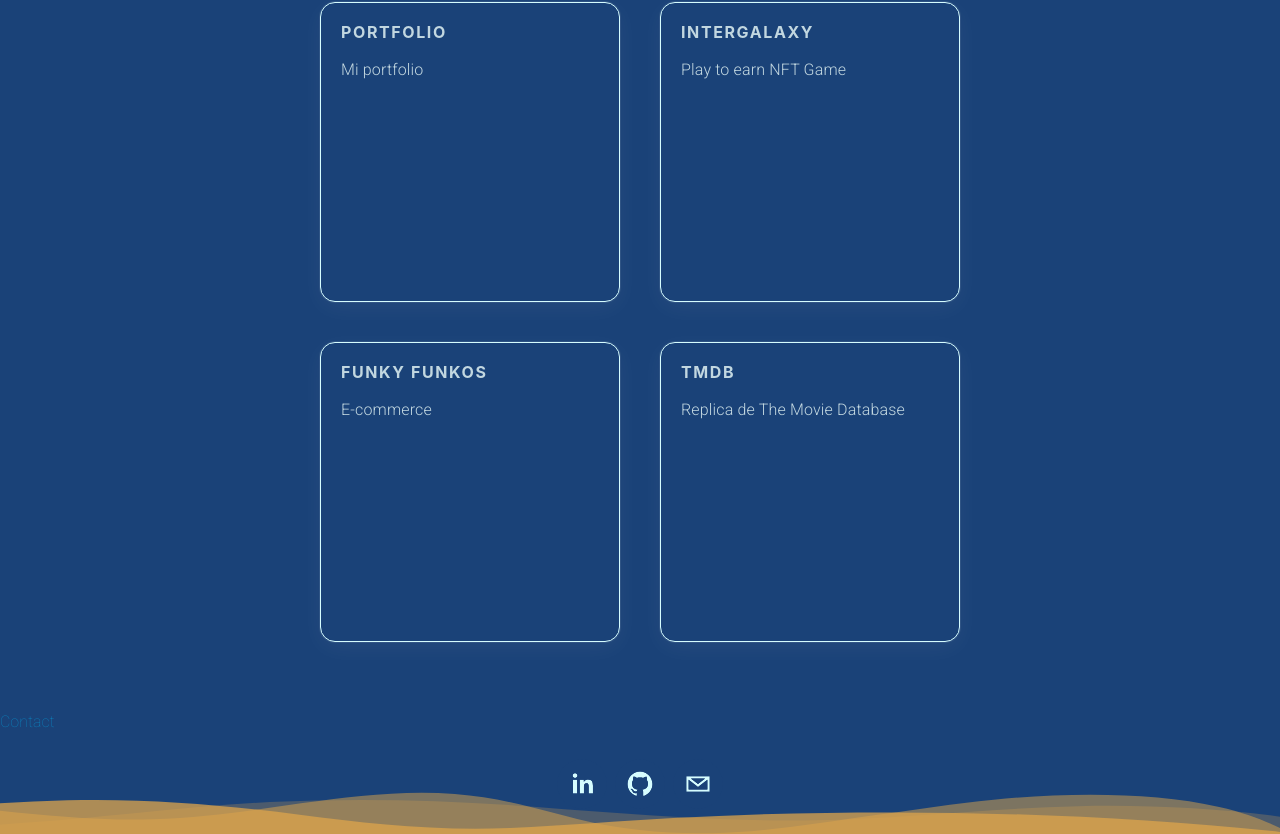
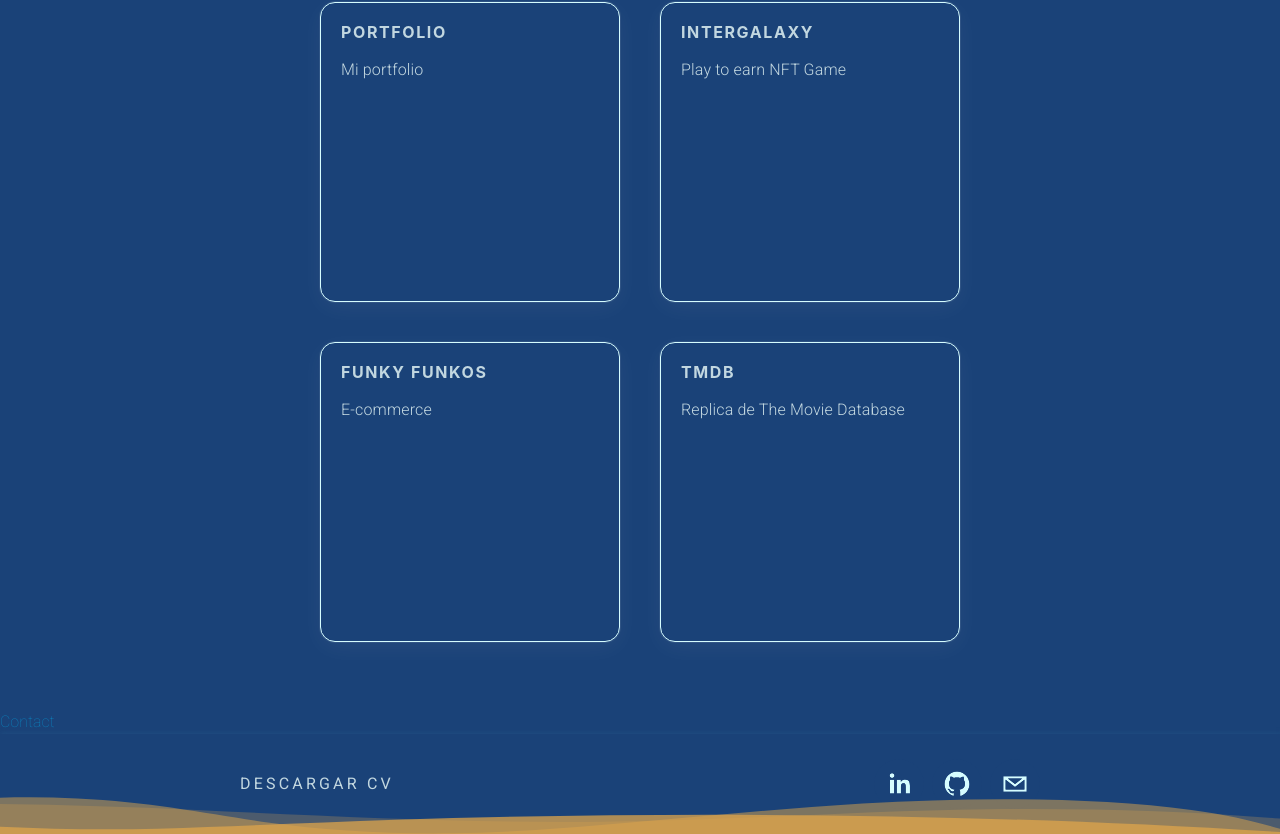
Before and after one commit to parmaps/lucasparma, a Next.js app: page / in a window 1280 px wide. Shown: the part 1635-2469 px from the top of the page. Built offline with nearby package versions, Linux system fonts and the light colour scheme.

Commit message:
descargar cv

```diff
--- a/components/Curves/WavesBottom.tsx
+++ b/components/Curves/WavesBottom.tsx
@@ -14,7 +14,7 @@ function WavesBottom({}: Props) {
         <path
           d="M0,0V46.29c47.79,22.2,103.59,32.17,158,28,70.36-5.37,136.33-33.31,206.8-37.5C438.64,32.43,512.34,53.67,583,72.05c69.27,18,138.3,24.88,209.4,13.08,36.15-6,69.85-17.84,104.45-29.34C989.49,25,1113-14.29,1200,52.47V0Z"
           opacity=".25"
-          className={styles.shape_fill}></path>
+          className={`${styles.shape_fill} ${styles.bottom_path1}`}></path>
         <path
           d="M0,0V15.81C13,36.92,27.64,56.86,47.69,72.05,99.41,111.27,165,111,224.58,91.58c31.15-10.15,60.09-26.07,89.67-39.8,40.92-19,84.73-46,130.83-49.67,36.26-2.85,70.9,9.42,98.6,31.56,31.77,25.39,62.32,62,103.63,73,40.44,10.79,81.35-6.69,119.13-24.28s75.16-39,116.92-43.05c59.73-5.85,113.28,22.88,168.9,38.84,30.2,8.66,59,6.17,87.09-7.5,22.43-10.89,48-26.93,60.65-49.24V0Z"
           opacity=".5"
--- a/container/Footer/Footer.module.scss
+++ b/container/Footer/Footer.module.scss
@@ -4,17 +4,12 @@ $dark-color: rgba(21, 15, 24, 0.95);
 $light-color: rgba(214, 253, 255, 0.7);
 $light-color-hover: rgba(214, 253, 255, 0.8);
 
-.navbar {
+.footer {
     color: $light-color;
     background-color: transparent;
-    border-radius: 2px;
     box-shadow: 2px 1px 5px 1px $shadow-color;
-    letter-spacing: 0.5px;
-    position: relative;
-    top: 0;
-    opacity: 1;
+    letter-spacing: 1px;
     z-index: 10;
-    height: 50px;
 }
 
 .icons_cont {
@@ -34,3 +29,44 @@ $light-color-hover: rgba(214, 253, 255, 0.8);
         // width: 35px;
     }
 }
+
+
+.menu_hover {
+    border-radius: 30%;
+    transition: 0.10s ease-in;
+
+    &:hover {
+        // background-color: $light-color !important;
+        border: 1px groove $light-color;
+    }
+}
+
+.social_icon {
+    width: 50px !important;
+    height: 50px !important;
+
+    @media (max-width: 768px) {
+        width: 35px !important;
+        height: 35px !important;
+        margin-bottom: 0px;
+    }
+}
+
+.cv {
+    color: $sections-grad-color;
+    font-weight: 400;
+    text-transform: uppercase;
+    letter-spacing: 0.2em;
+    position: relative;
+    cursor: pointer;
+    // top: 70px;
+}
+
+.cv_hover {
+    border-radius: 20px;
+
+    &:hover {
+        color: $light-color;
+        text-decoration: underline;
+    }
+}
--- a/container/Footer/Footer.tsx
+++ b/container/Footer/Footer.tsx
@@ -1,7 +1,8 @@
 import React from "react";
 import { Flex } from "@chakra-ui/react";
 import styles from "./Footer.module.scss";
-import SocialIconsFooter from "./SocialIcons";
+import SocialIconsFooter from "./SocialIconsFooter";
+import Link from "next/link";
 
 type Props = {};
 
@@ -10,10 +11,17 @@ const Footer = (props: Props) => {
     <Flex
       as="footer"
       align="center"
-      justify="center"
+      justify="space-around"
       height="100px"
       maxH="100px"
       className={styles.footer}>
+      <a
+        href="/files/cv-lucas-parma.pdf"
+        // target="_blank"
+        rel="noopener noreferrer"
+        download>
+        <p className={` ${styles.cv} ${styles.cv_hover} `}>Descargar CV</p>
+      </a>
       <SocialIconsFooter />
     </Flex>
   );
--- a/styles/Home.module.scss
+++ b/styles/Home.module.scss
@@ -140,11 +140,14 @@
   svg {
     position: relative;
     display: block;
-    width: calc(100% + 250px);
-    height: 45px;
+    width: calc(100% + 950px);
+    height: 40px;
 
     @media (max-width: 600px) {
       height: 30px;
+    }
+
+    .bottom_path1 {
     }
   }
 }
```
Also changed, not shown: container/Footer/SocialIconsFooter.tsx (renamed from container/Footer/SocialIcons.tsx), 1 other file (tests, documents, lock files or other folders).
